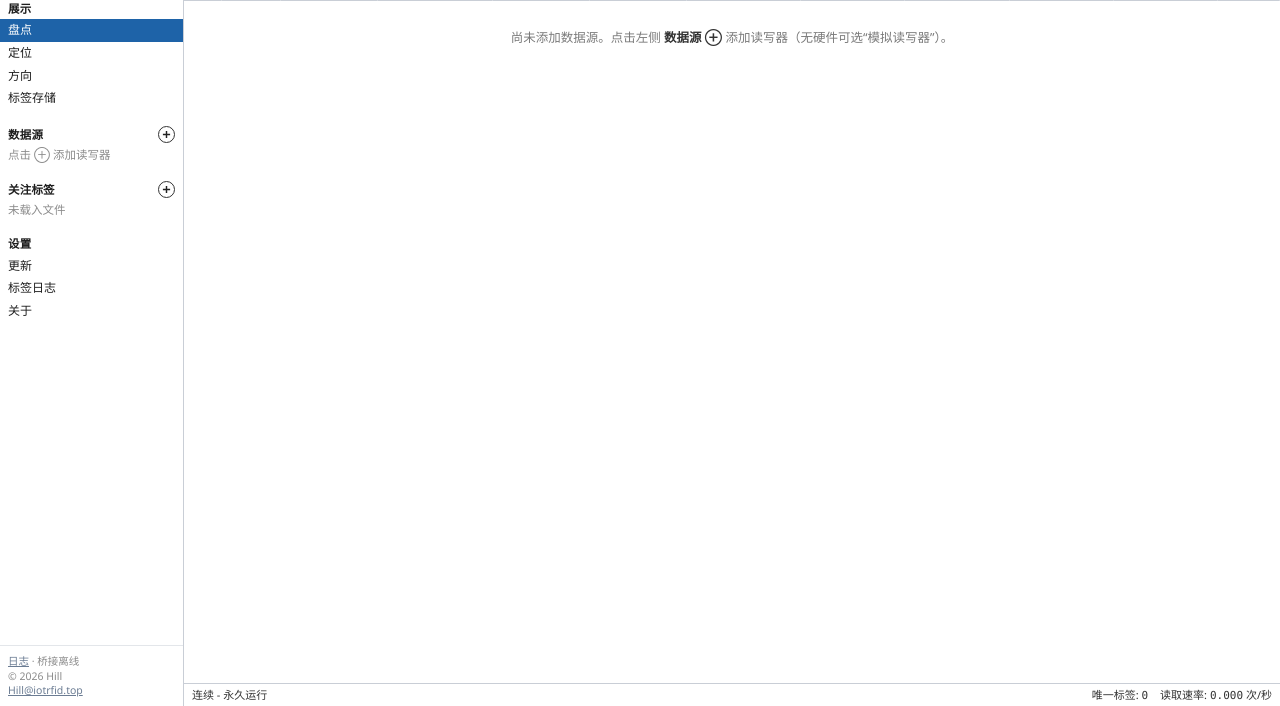
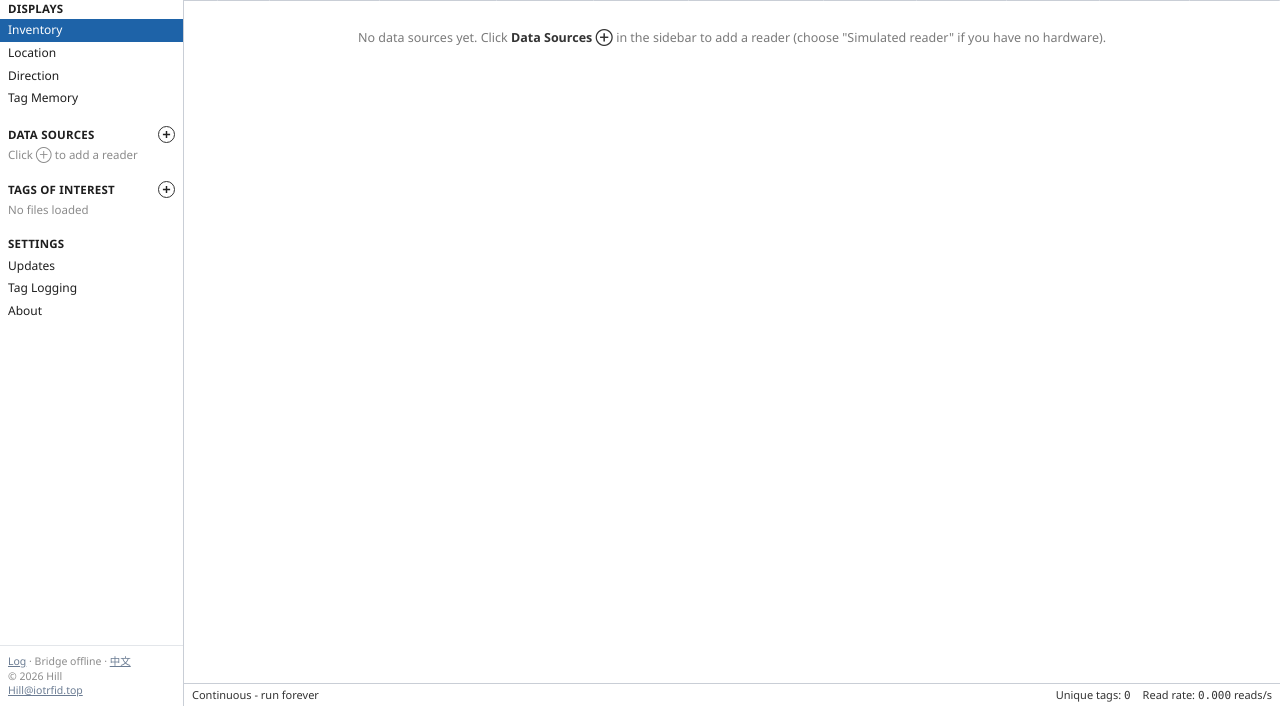
Before and after one commit to duguwuji/tagscope, a website: page public/index.html in a window 1280 px wide. Shown: the part 94-800 px from the top of the page. Drawn offline with Linux system fonts and the light colour scheme; no server answers.

Commit message:
index.html: load i18n.js, language switch, guide links

```diff
--- a/public/index.html
+++ b/public/index.html
@@ -6,6 +6,7 @@
 <meta name="author" content="Hill <Hill@iotrfid.top>">
 <meta name="copyright" content="© 2026 Hill (Hill@iotrfid.top)">
 <title>TagScope</title>
+<script src="i18n.js?v=2.0.0"></script>
 <style>
 :root{--title:#2F5D8C;--navy:#1F4E79;--sel:#1E63A8;--teal:#1A9E9A;--tx:#1E1E1E;--mu:#6B6B6B;--bd:#C9CED6;--bd2:#E3E6EA;--bg:#fff;--pg:#F3F5F8;--err:#C62828;--ok:#2E7D32;--mono:Consolas,"Cascadia Mono",Menlo,"Courier New",monospace}
 *{box-sizing:border-box}[hidden]{display:none!important}
@@ -198,7 +199,7 @@ details.ext .pb{display:grid;grid-template-columns:1fr 1fr;gap:4px 24px}
     <button class="ni" data-nav="logging">标签日志</button>
     <button class="ni" data-nav="about">关于</button>
   </div>
-  <div class="side-foot"><button id="logBtn">日志</button> · <span id="bridgeTxt"></span><br>© 2026 Hill<br><a href="mailto:Hill@iotrfid.top">Hill@iotrfid.top</a></div>
+  <div class="side-foot"><button id="logBtn">日志</button> · <span id="bridgeTxt"></span> · <button id="langBtn" data-noi18n>English</button><br>© 2026 Hill<br><a href="mailto:Hill@iotrfid.top">Hill@iotrfid.top</a></div>
 </aside>
 <main>
   <div class="offline" id="offline" hidden></div>
@@ -407,7 +408,7 @@ details.ext .pb{display:grid;grid-template-columns:1fr 1fr;gap:4px 24px}
     <div class="logo"><svg class="dots" width="68" height="28" viewBox="0 0 34 14" aria-hidden="true"><g fill="#E0303A"><circle cx="17" cy="2" r="1.6"/><circle cx="11" cy="4" r="1.3"/><circle cx="23" cy="4" r="1.3"/><circle cx="6.5" cy="7.5" r="1.1"/><circle cx="27.5" cy="7.5" r="1.1"/><circle cx="14" cy="7" r="1.1"/><circle cx="20" cy="7" r="1.1"/><circle cx="3.5" cy="12" r=".9"/><circle cx="30.5" cy="12" r=".9"/><circle cx="17" cy="9" r="1"/></g></svg><b>TAGSCOPE</b></div>
     <p>版本 <span id="ab-ver"></span> · 桥接服务 <span id="ab-br">—</span></p>
     <p>面向 RFID 工程师的 UHF RFID 读写器测试工具：盘点、余量测试、标签存储读写、Gen2 过滤、GPI/GPO，支持 Impinj LLRP、R700 IoT 接口和模拟器。</p>
-    <p><a class="btn pri" href="https://github.com/duguwuji/tagscope/blob/main/docs/user-guide-zh.md" target="_blank" rel="noopener">打开用户指南</a> <a class="btn" href="https://github.com/duguwuji/tagscope/blob/main/docs/user-guide-en.md" target="_blank" rel="noopener">User Guide (English)</a></p>
+    <p><a class="btn pri" id="guide1" data-noi18n href="https://github.com/duguwuji/tagscope/blob/main/docs/user-guide-zh.md" target="_blank" rel="noopener">打开用户指南</a> <a class="btn" id="guide2" data-noi18n href="https://github.com/duguwuji/tagscope/blob/main/docs/user-guide-en.md" target="_blank" rel="noopener">User Guide (English)</a></p>
     <p style="font-size:11.5px;color:#888">© 2026 Hill · <a href="mailto:Hill@iotrfid.top">Hill@iotrfid.top</a><br>Impinj、ItemTest、Octane、FastID、TagFocus 是 Impinj, Inc. 的商标；TagScope 为独立项目，与 Impinj 无关联。</p>
   </div></div></section>
 
```
